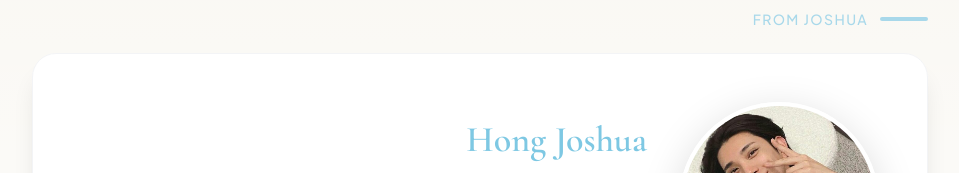
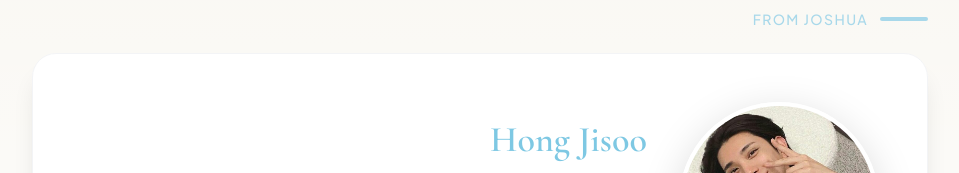
Before and after one commit to anisa-raybil/carat-birthday, a plain HTML site: page index.html in a window 1280 px wide. Shown: the part 1820-1993 px from the top of the page, without its empty margins (160-1119 px from the left). Drawn offline with nearby package versions, Linux system fonts and the light colour scheme.

Commit message:
Update index.html

```diff
--- a/index.html
+++ b/index.html
@@ -548,7 +548,7 @@
           </div>
 
           <div class="flex-1 text-center md:text-right">
-            <h2 class="font-display section-title text-2xl sm:text-3xl md:text-4xl font-semibold text-sky-deep mb-3 sm:mb-4">Hong Joshua</h2>
+            <h2 class="font-display section-title text-2xl sm:text-3xl md:text-4xl font-semibold text-sky-deep mb-3 sm:mb-4">Hong Jisoo</h2>
             <p class="text-lg sm:text-xl md:text-2xl text-fg/90 leading-relaxed mb-4 sm:mb-6 font-light">
               "Stay kind, stay shining. Semoga semua doa kamu pelan-pelan dikabulkan."
             </p>
@@ -1204,4 +1204,5 @@
     if (window.matchMedia('(prefers-reduced-motion: reduce)').matches && sparkleInterval) clearInterval(sparkleInterval);
   </script>
 </body>
+
 </html>
```
